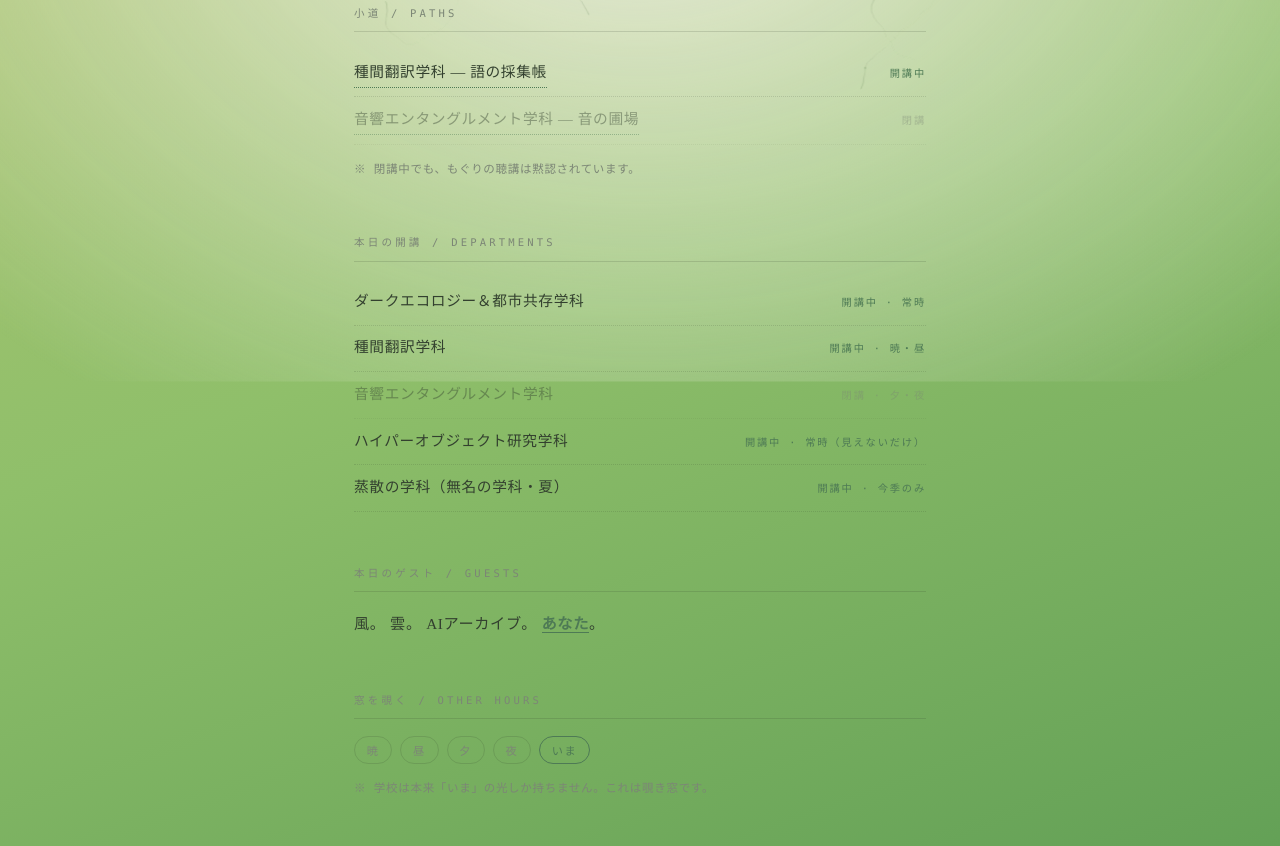
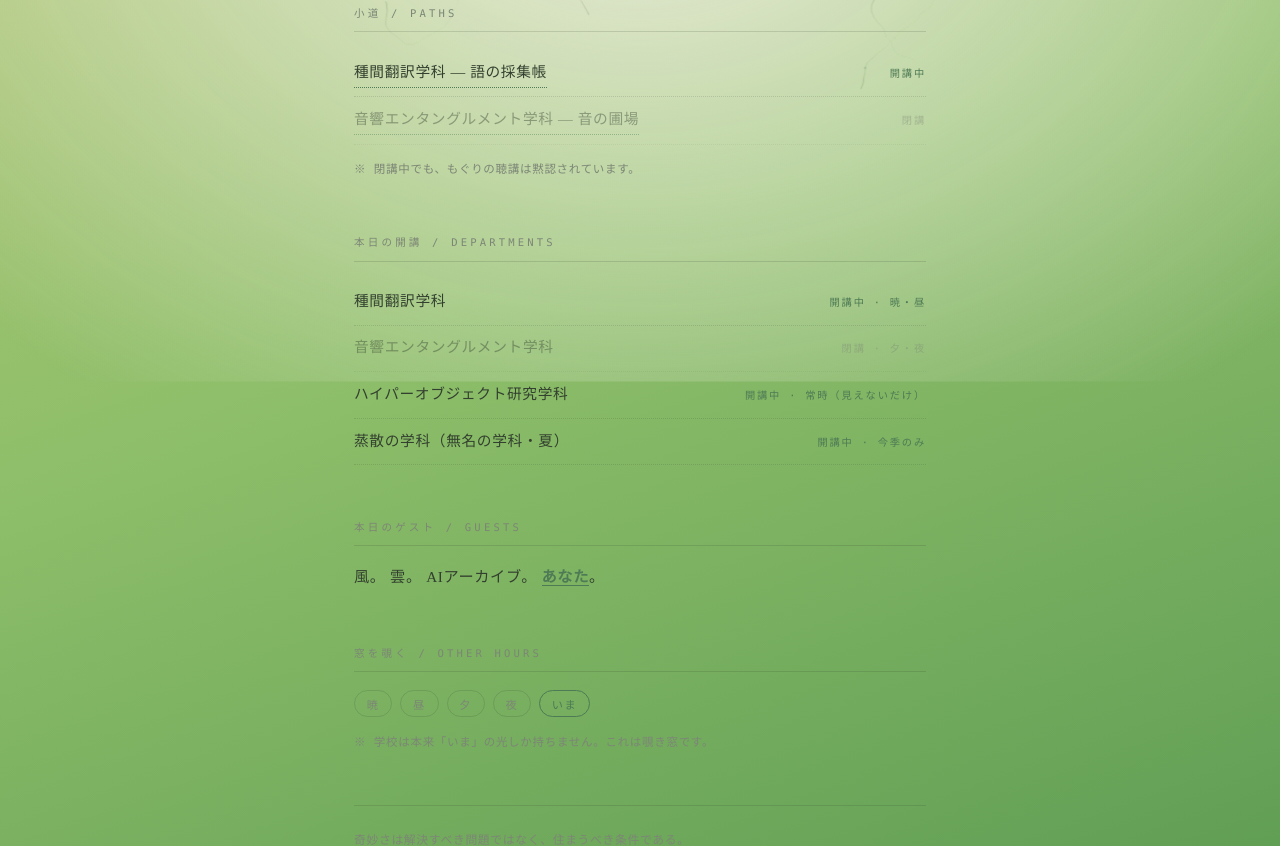
Before and after one commit to traumkuste/strangestrangerschool, a plain HTML site: page index.html in a window 1280 px wide. Shown: the part 701-1547 px from the top of the page. Drawn offline with Linux system fonts and the light colour scheme.

Commit message:
Update index.html

```diff
--- a/index.html
+++ b/index.html
@@ -182,7 +182,7 @@ window.MYC = { rgb:'140,160,185' };
             line:'rgba(70,55,58,.18)', myc:'110,90,92',
             mood:'川がまだ講義の準備をしています。紙の匂いが冷たい。', breath:'18s'},
     day:   {bg1:'#E8EAE0', bg2:'#F2F1E7', ink:'#33402F', dim:'#7C8676', accent:'#4E7A55',
-            line:'rgba(50,65,48,.16)', myc:'50,88,42',
+            line:'rgba(50,65,48,.16)', myc:'30,60,25',
             mood:'風が今日のシラバスを運んできました。鳥は三限目から図書館にいます。', breath:'14s'},
     dusk:  {bg1:'#3C2E3E', bg2:'#7A4F46', ink:'#E5D5CB', dim:'#A98F92', accent:'#D89A6A',
             line:'rgba(230,210,200,.2)', myc:'210,160,130',
@@ -214,7 +214,6 @@ window.MYC = { rgb:'140,160,185' };
   }
   function depts(phase, season){
     return [
-      {name:'ダークエコロジー＆都市共存学科', open:true, note:'常時'},
       {name:'種間翻訳学科', open:(phase==='day'||phase==='dawn'), note:'暁・昼'},
       {name:'音響エンタングルメント学科', open:(phase==='dusk'||phase==='night'), note:'夕・夜'},
       {name:'ハイパーオブジェクト研究学科', open:true, note:'常時（見えないだけ）'},
```
